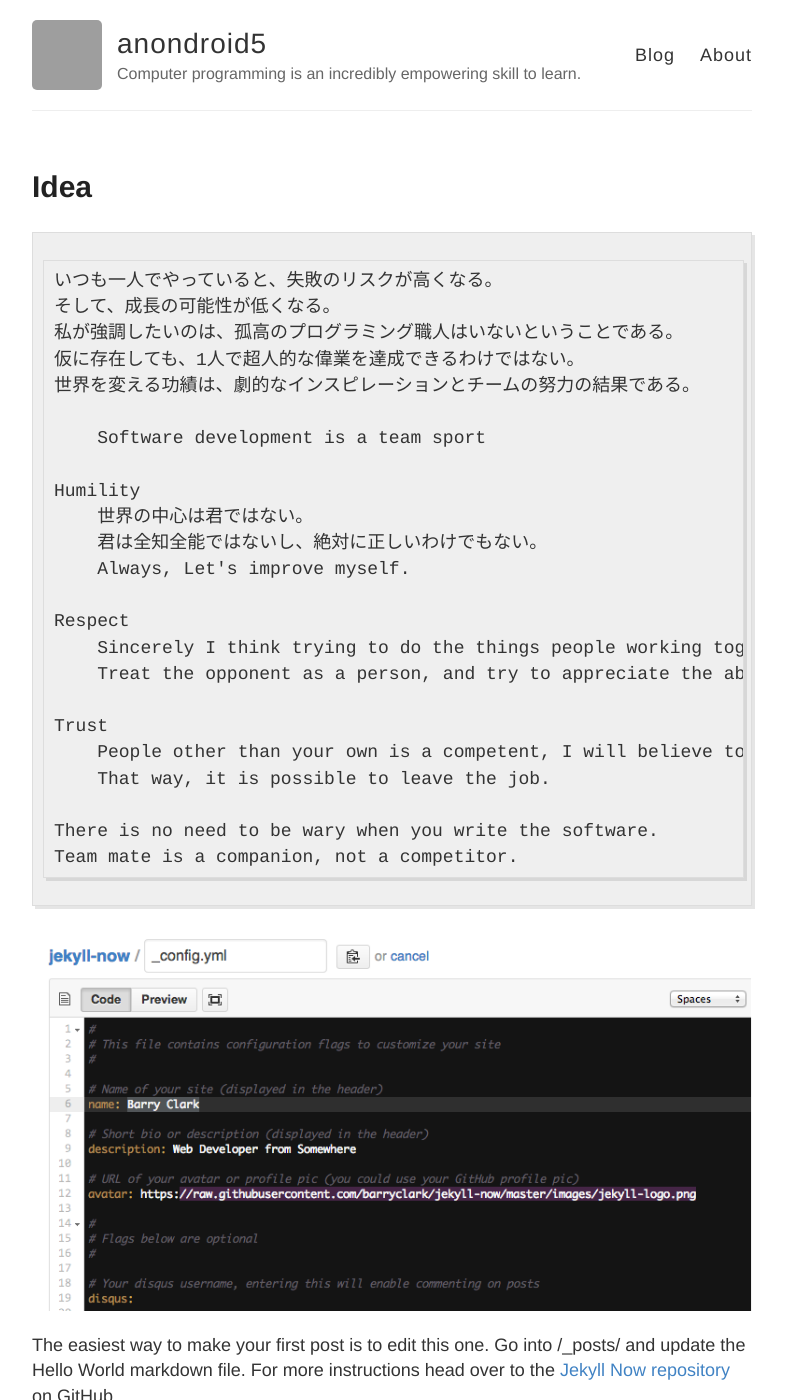
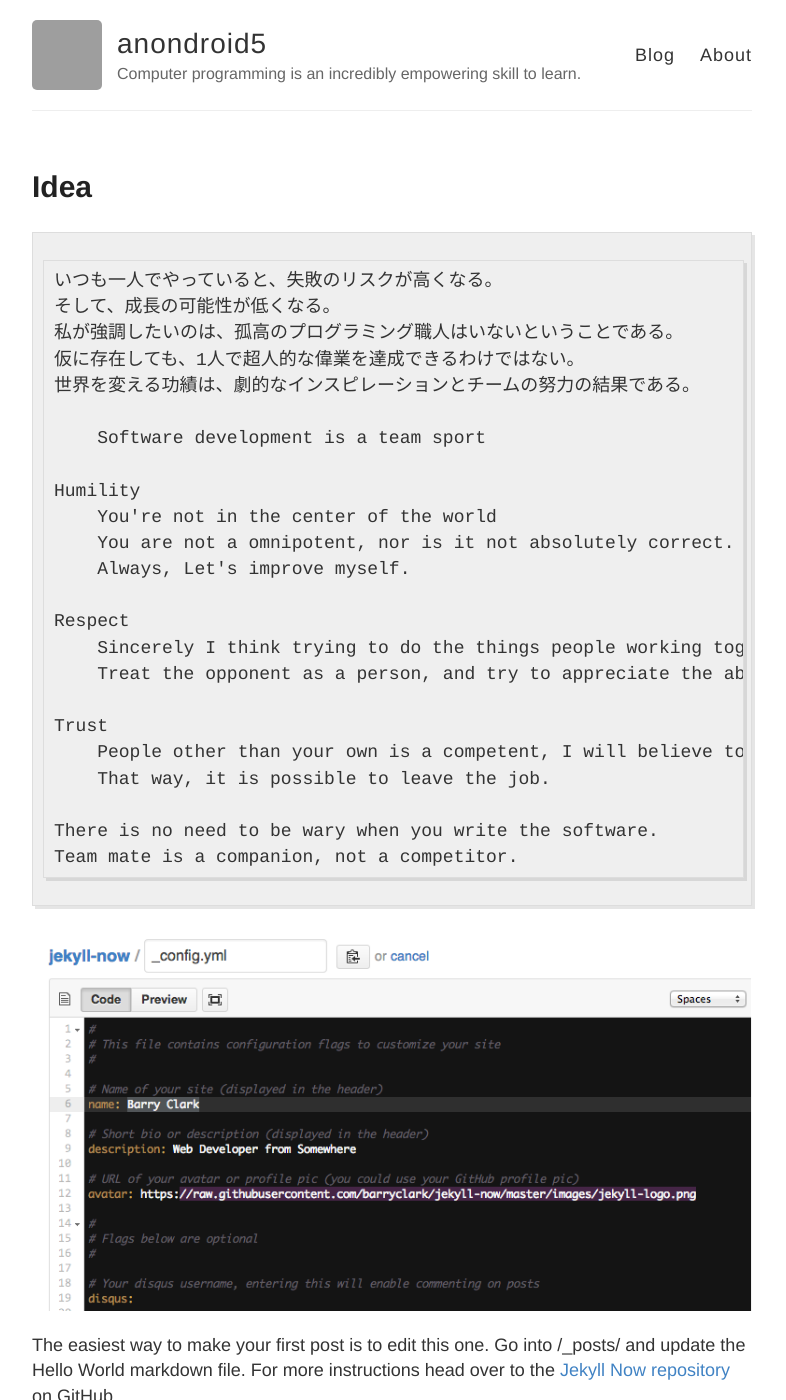
Before and after one commit to The-Actual-Damien/nondroid5-jeckyll, a Jekyll site: the page built from _posts/2111-11-11-Idea.md, in a window 1280 px wide and 1400 px high. Shown: the whole window, without its empty margins (248-1034 px from the left). Built offline with Jekyll 4.4.1, drawn with Linux system fonts in a browser that asks for light colours; Markdown is read by kramdown in place of the engine named in the settings; grey boxes are pictures that could not be loaded.

Commit message:
Update 2111-11-11-Idea.md

```diff
--- a/_posts/2111-11-11-Idea.md
+++ b/_posts/2111-11-11-Idea.md
@@ -12,8 +12,8 @@ title: Idea
         Software development is a team sport
 
     Humility
-        世界の中心は君ではない。
-        君は全知全能ではないし、絶対に正しいわけでもない。
+        You're not in the center of the world
+        You are not a omnipotent, nor is it not absolutely correct.
         Always, Let's improve myself.
 
     Respect
```
